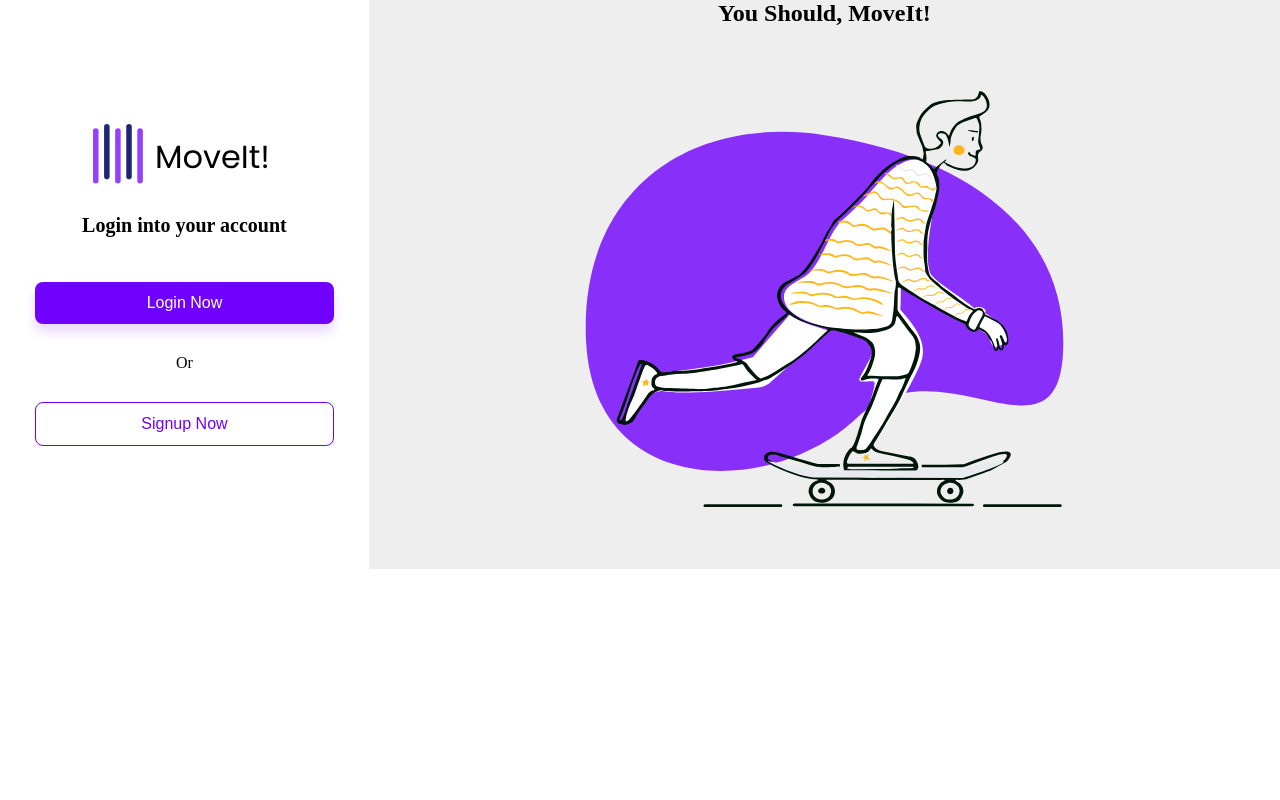
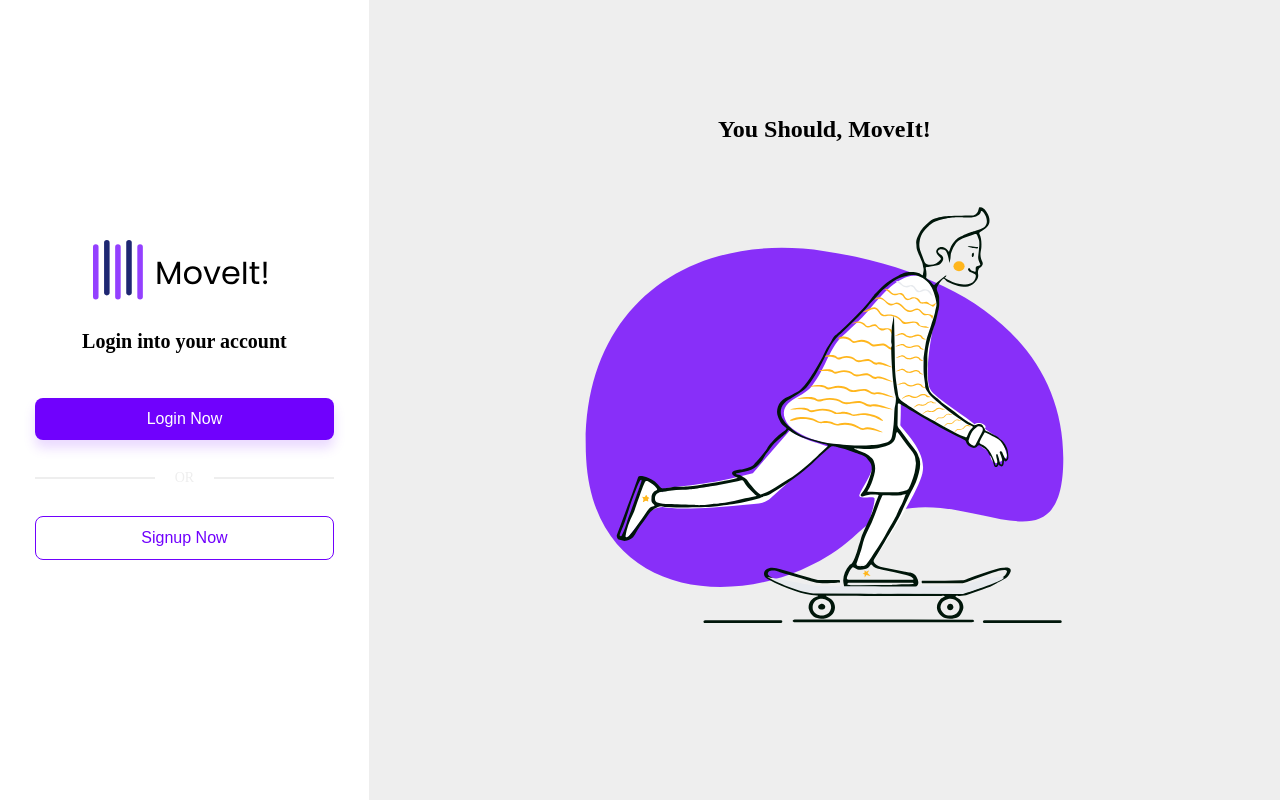
Before and after one commit to lkribeirof/login-page, an Angular app: page /login in a window 1280 px wide. Built offline with nearby package versions, Linux system fonts and the light colour scheme.

Commit message:
feat: add default layout

```diff
--- a/src/app/components/default-login-layout/default-login-layout.component.html
+++ b/src/app/components/default-login-layout/default-login-layout.component.html
@@ -5,12 +5,16 @@
 
         <h2>{{ title }}</h2>
 
+        <ng-content></ng-content>
+
         <div class="btn-wrapper">
 
             <button class="btn-primary">{{primaryBtnText}}</button>
 
-        <div>
+        <div class="divider">
+            <div></div>
             <span>Or</span>
+            <div></div>
         </div>
 
         <button class="btn-secondary">{{secondaryBtnText}}</button>
--- a/src/app/components/default-login-layout/default-login-layout.component.scss
+++ b/src/app/components/default-login-layout/default-login-layout.component.scss
@@ -5,6 +5,8 @@
     flex-direction: row;
     align-items: center;
     justify-content: center;
+
+    height: 100%;
 
     section {
         height: 100%;
@@ -47,6 +49,28 @@
             width: 100%;
             gap: 30px;
 
+            .divider {
+                display: flex;
+                align-items: center;
+                justify-content: center;
+                gap: 20px;
+                width: 100%;
+
+                font-size: 14px;
+                color: $gray-bg;
+                font-weight: 400;
+                text-transform: uppercase;
+
+
+                div {
+
+                    flex-grow: 1;
+                    height: 2px;
+                    background-color: $gray-bg;
+                }
+            }
+
+
 
             button {
                 width: 100%;
@@ -56,6 +80,8 @@
                 font-weight: 500;
                 border: none;
                 background-color: transparent;
+
+                cursor: pointer;
 
                 &.btn-primary {
                     background-color: $primary-color;
--- a/src/app/pages/login/login.component.html
+++ b/src/app/pages/login/login.component.html
@@ -3,4 +3,8 @@
     primaryBtnText="Login Now"
     secondaryBtnText="Signup Now">
 
+    <form [formGroup]="loginForm">
+
+    </form>
+
 </app-default-login-layout>
--- a/src/app/pages/login/login.component.ts
+++ b/src/app/pages/login/login.component.ts
@@ -1,13 +1,23 @@
 import { Component } from '@angular/core';
 import { DefaultLoginLayoutComponent } from '../../components/default-login-layout/default-login-layout.component';
+import { FormControl, FormGroup, ReactiveFormsModule, Validators } from '@angular/forms';
 
 @Component({
   selector: 'app-login',
   standalone: true,
-  imports: [DefaultLoginLayoutComponent],
+  imports: [DefaultLoginLayoutComponent, ReactiveFormsModule],
   templateUrl: './login.component.html',
   styleUrl: './login.component.scss'
 })
 export class LoginComponent {
 
+  loginForm!: FormGroup;
+
+  constructor() {
+    this.loginForm = new FormGroup({
+      email: new FormControl('', [Validators.required, Validators.email]),
+      password: new FormControl('', [Validators.required, Validators.minLength(6)])
+
+    })
+  }
 }
```
